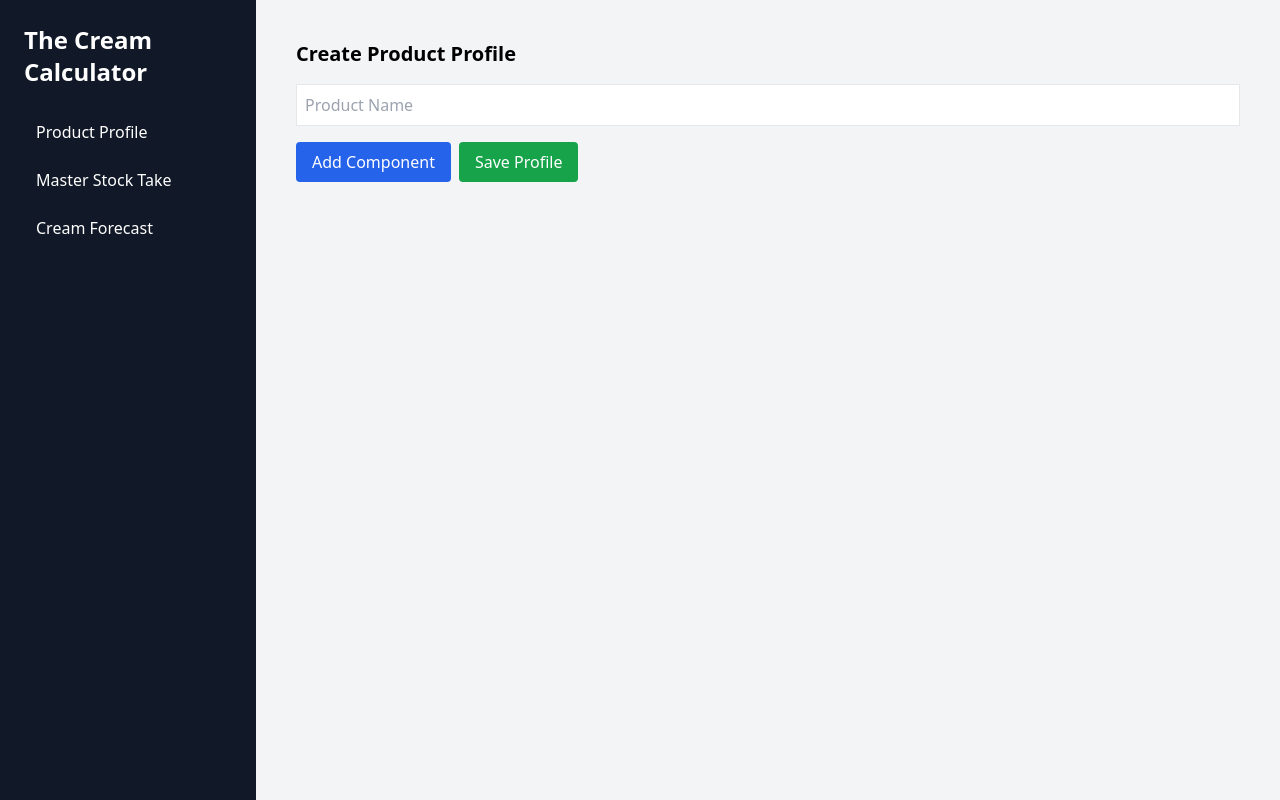
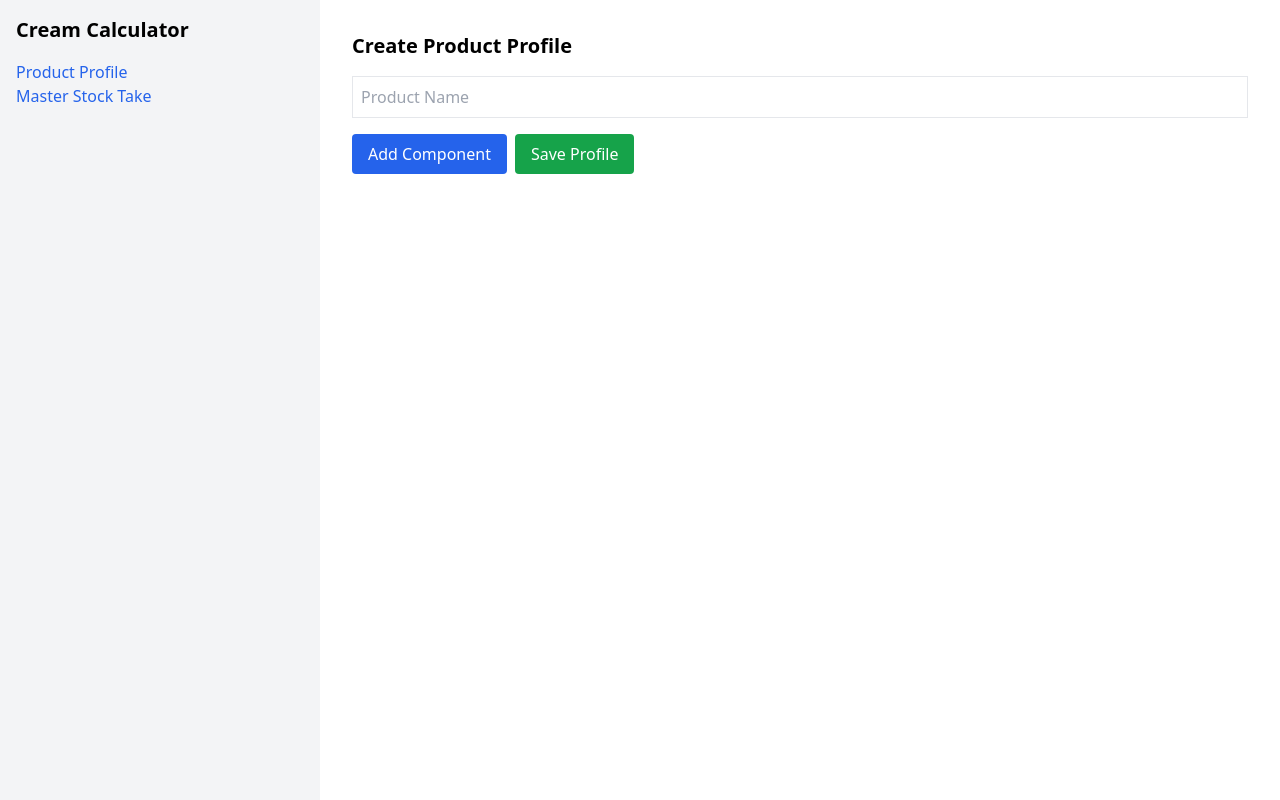
Before and after one commit to owen07020/cream-calculator-app, a React (Create React App) app: page / in a window 1280 px wide. Built offline with nearby package versions, Linux system fonts and the light colour scheme.

Commit message:
Update App.js

```diff
--- a/src/App.js
+++ b/src/App.js
@@ -1,31 +1,31 @@
-import React from 'react';
-import { BrowserRouter as Router, Routes, Route, Link } from 'react-router-dom';
+import React, { useState } from 'react';
+import { BrowserRouter as Router, Routes, Route } from 'react-router-dom';
 import ProductProfile from './pages/ProductProfile';
 import MasterStockTake from './pages/MasterStockTake';
-import CreamForecast from './pages/CreamForecast';
 
 function App() {
+  const [profiles, setProfiles] = useState([]);
+
+  const handleSaveProfile = (newProfile) => {
+    setProfiles((prev) => [...prev, newProfile]);
+  };
+
   return (
     <Router>
-      <div className="min-h-screen flex">
-        {/* Sidebar */}
-        <aside className="w-64 bg-gray-900 text-white p-6 space-y-4">
-          <h1 className="text-2xl font-bold mb-6">The Cream Calculator</h1>
-          <nav className="space-y-2">
-            <Link to="/" className="block py-2 px-3 rounded hover:bg-gray-700">Product Profile</Link>
-            <Link to="/mst" className="block py-2 px-3 rounded hover:bg-gray-700">Master Stock Take</Link>
-            <Link to="/forecast" className="block py-2 px-3 rounded hover:bg-gray-700">Cream Forecast</Link>
-          </nav>
-        </aside>
-
-        {/* Main Content */}
-        <main className="flex-1 p-6 bg-gray-100 overflow-auto">
+      <div className="flex">
+        <div className="w-1/4 bg-gray-100 min-h-screen p-4">
+          <h1 className="text-xl font-bold mb-4">Cream Calculator</h1>
+          <ul>
+            <li><a href="/" className="text-blue-600">Product Profile</a></li>
+            <li><a href="/mst" className="text-blue-600">Master Stock Take</a></li>
+          </ul>
+        </div>
+        <div className="w-3/4 p-4">
           <Routes>
-            <Route path="/" element={<ProductProfile />} />
-            <Route path="/mst" element={<MasterStockTake />} />
-            <Route path="/forecast" element={<CreamForecast />} />
+            <Route path="/" element={<ProductProfile onSave={handleSaveProfile} />} />
+            <Route path="/mst" element={<MasterStockTake profiles={profiles} />} />
           </Routes>
-        </main>
+        </div>
       </div>
     </Router>
   );
```
